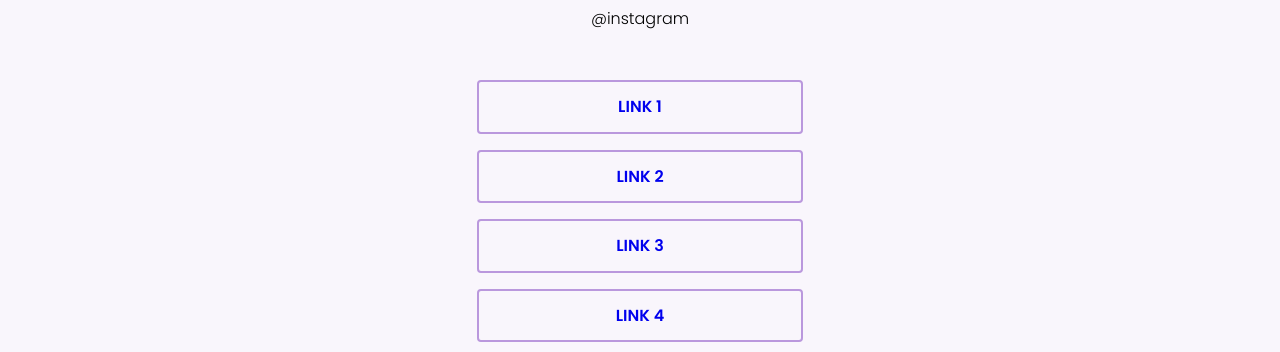
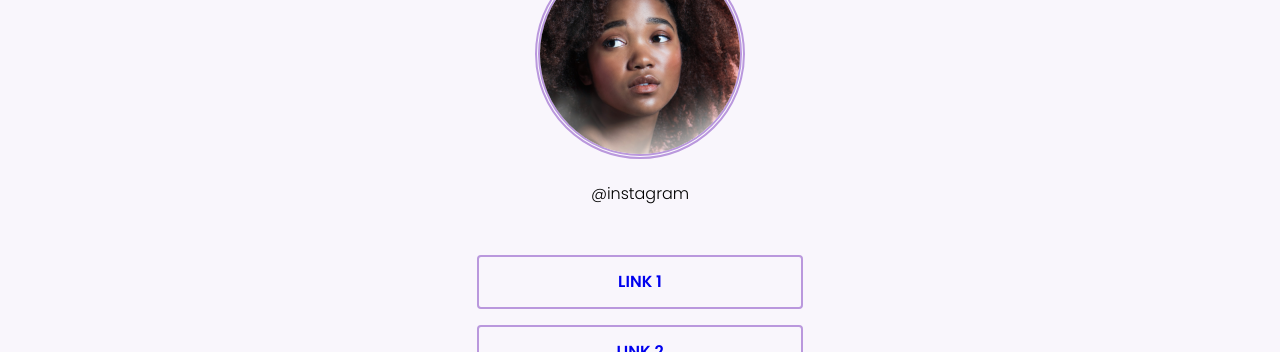
Before and after one commit to leonamsalomao/desafio6_discover_hltm-css_social_links, a plain HTML site: page index.html in a window 1280 px wide. Shown: the part 177-529 px from the top of the page. Drawn offline with Linux system fonts and the light colour scheme; the site is published under a folder, as on GitHub Pages, so addresses that start at the root find nothing.

Commit message:
Update index.html

```diff
--- a/index.html
+++ b/index.html
@@ -16,7 +16,7 @@
   <body>
     <header>
       <!-- Inicio do Header -->
-      <img src="/image/perfil.png" alt="Foto de perfil" />
+      <img src="image/perfil.png" alt="Foto de perfil" />
       <p>@instagram</p>
     </header>
     <!-- Fim do Header -->
```
